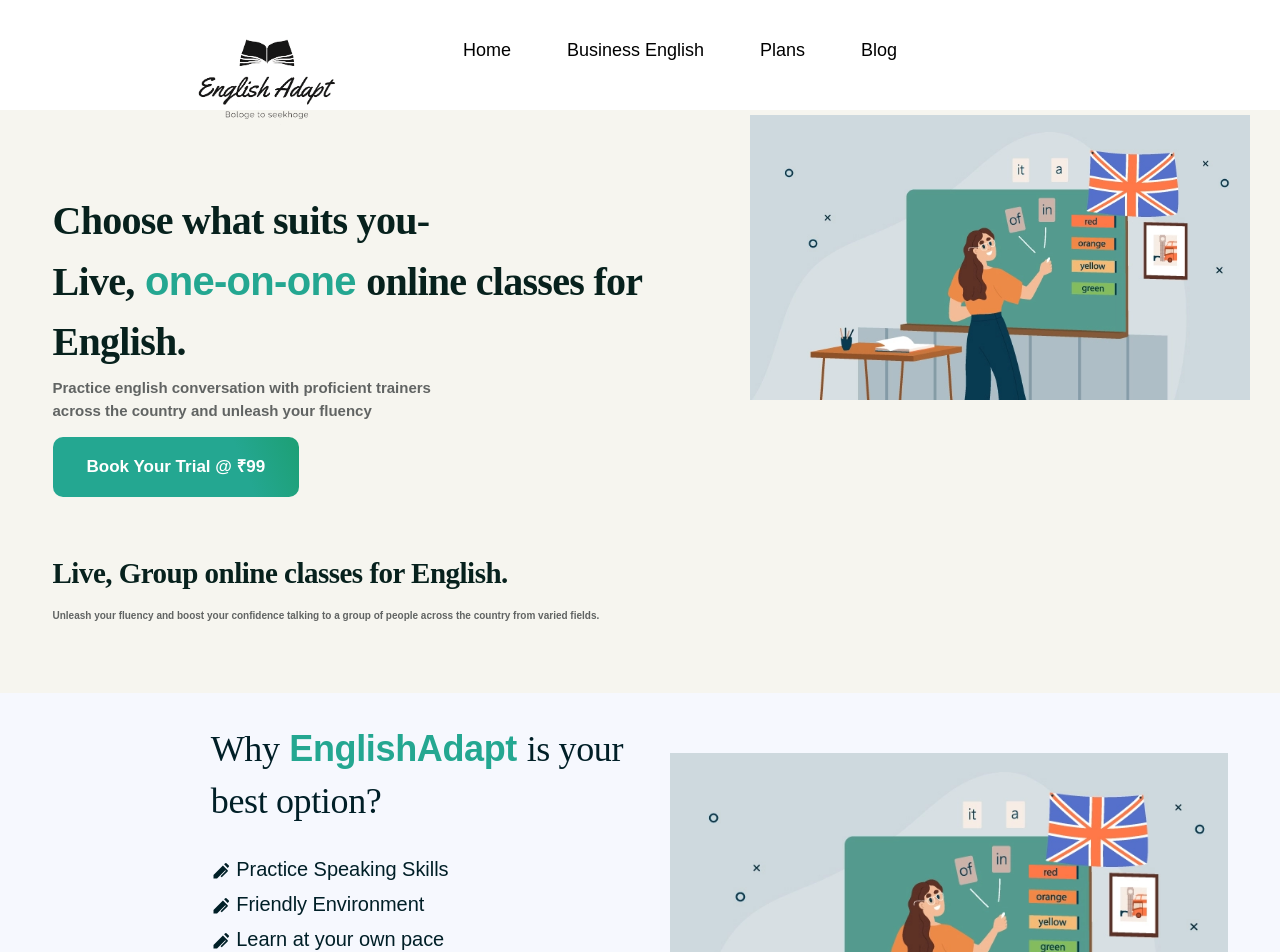
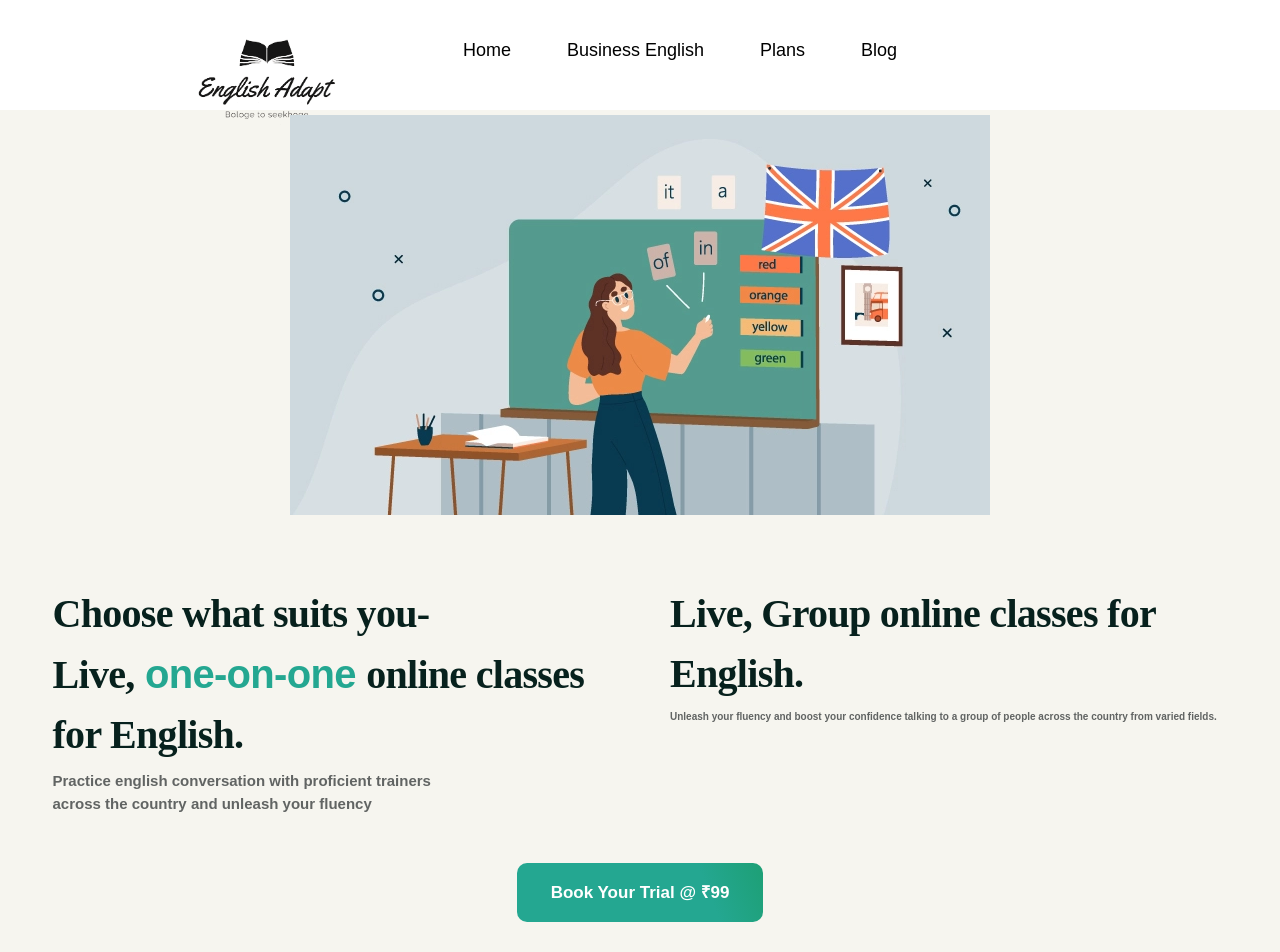
Before and after one commit to ritikamadaan01/englishAdapt, a React (Create React App) app: page /home in a window 1280 px wide. Shown: the top 952 px of the page. Built offline with nearby package versions, Linux system fonts and the light colour scheme.

Commit message:
update cover page

```diff
--- a/src/Components/Home/cover.jsx
+++ b/src/Components/Home/cover.jsx
@@ -8,7 +8,18 @@
     render() {
         return <div className="row pt-2 p-5 mt-3" style={{ backgroundColor: "#f6f5ef" }}>
 
-            <div className="col-md-7 col-12 p-5 text-justify">
+            <div className="col-md-12 d-md-block d-none ">
+                <div className="">
+                    <img
+                        className="eng_image"
+                        // src="https://images.weserv.nl/?url=https://s3.ap-south-1.amazonaws.com/cdn.clapingo.com/clapingoWeb/top.png&amp;w=542&amp;h=484&amp;output=webp"
+                        src={eng}
+                        alt="English Adapt header" />
+                </div>
+
+            </div>
+
+            <div className="col-md-6 col-12 p-5 text-justify">
                 <h1 className="header_text">
                     Choose what suits you-
                     <br />
@@ -26,33 +37,25 @@
                     </p>
                 </div>
 
-                <div className="pt-md-2 mt-1 home_button_container">
-                    <button className="bookBTN1">Book Your Trial @ ₹99</button>
-                </div>
-
-                <h3 className="header_text_2">
+            </div>
+            <div className="col-md-6 col-12 p-5 text-justify">
+                <h1 className="header_text">
                     Live, Group online classes for English.
                     <br />
-                </h3>
+                </h1>
                 <div className="home_text_2">
                     <p className="sub_header_text">
                         Unleash your fluency and boost your confidence talking
                         to a group of people across the country from varied fields.
                     </p>
                 </div>
-
-            </div>
-            <div className="col-md-5 col-12">
-                <div className="">
-                    <img
-                        className="eng_image"
-                        // src="https://images.weserv.nl/?url=https://s3.ap-south-1.amazonaws.com/cdn.clapingo.com/clapingoWeb/top.png&amp;w=542&amp;h=484&amp;output=webp"
-                        src={eng}
-                        alt="clapingo header" />
-                </div>
-
             </div>
 
+            <div className="col-12 text-center">
+                <div className="pt-md-2 mt-1 home_button_container">
+                    <button className="bookBTN1">Book Your Trial @ ₹99</button>
+                </div>
+            </div>
         </div >
     }
 }
```
